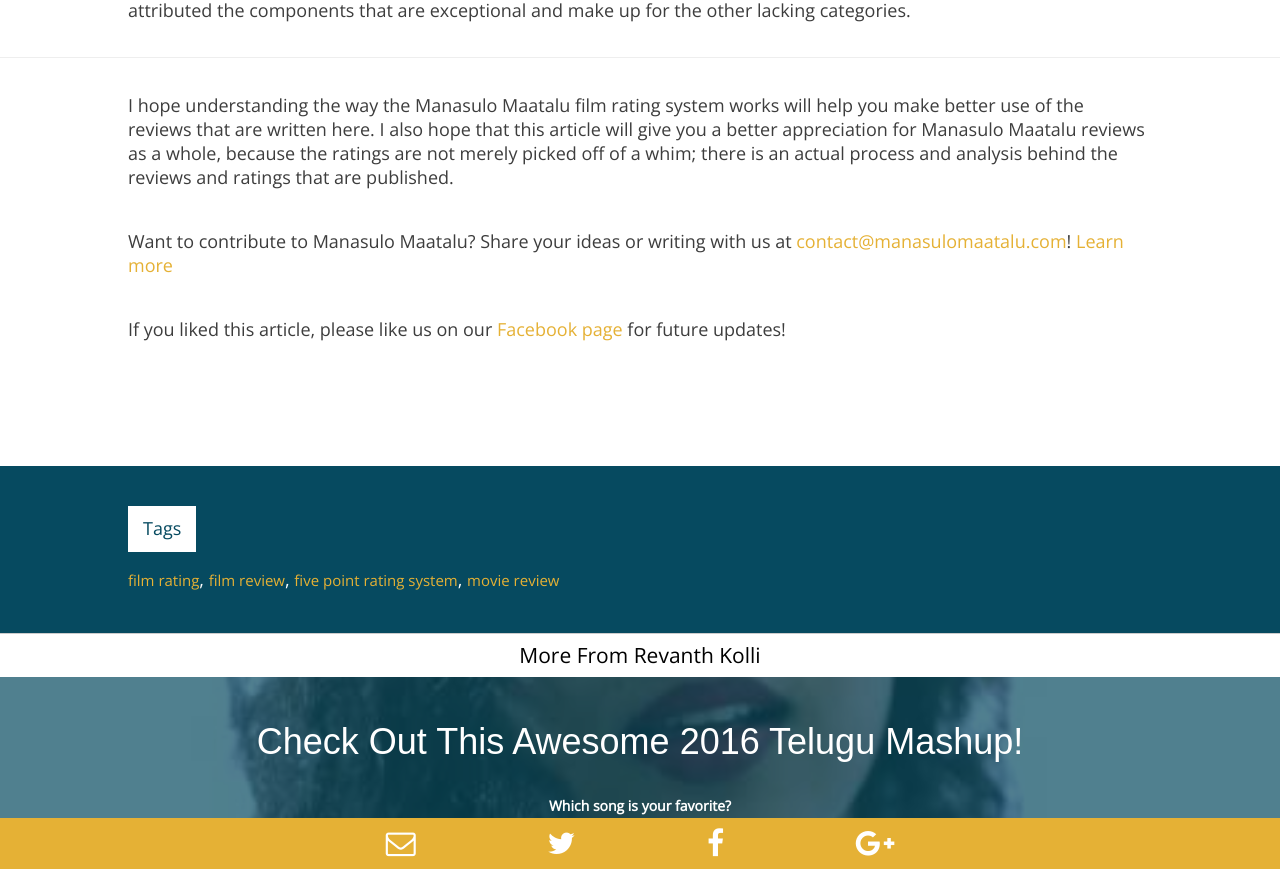
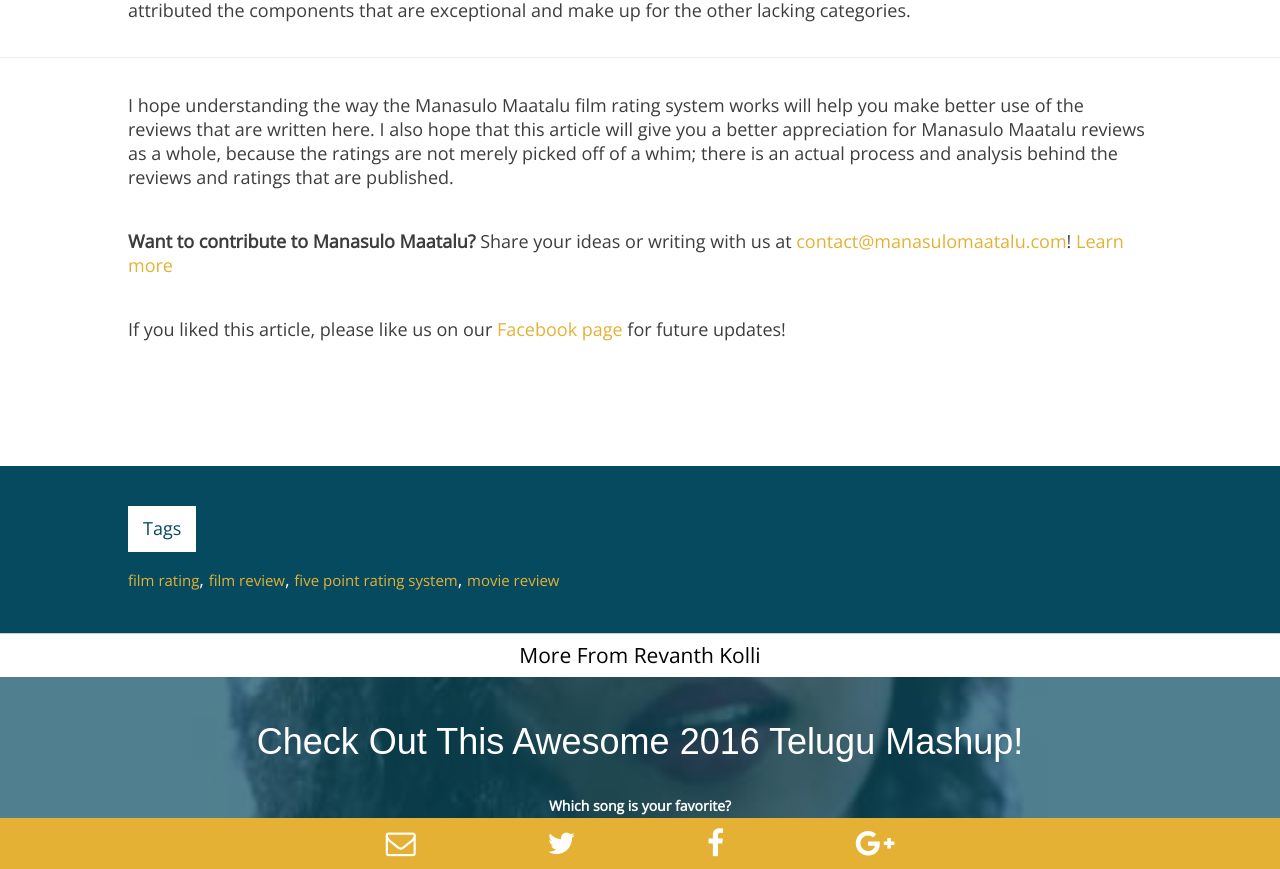
Before and after one commit to revanthkolli/manasulomaatalu, a Jekyll site: the page built from _posts/2016-5-22-The-Mystery-Behind-Manasulo-Maatalu-Film-Ratings.md, in a window 1280 px wide and 900 px high, scrolled down 2088 px. Shown: the part 31-900 px from the top of the window. Built offline with Jekyll 4.4.1, drawn with Linux system fonts in a browser that asks for light colours; nearby versions of some CDN libraries; some web fonts are replaced.

Commit message:
updated typos

```diff
--- a/_layouts/post.html
+++ b/_layouts/post.html
@@ -5,7 +5,7 @@ layout: default
 <article class="post post-detail">
   <div class="entry">
     {{ content }}
-	<p>Want to contribute to Manasulo Maatalu? Share your ideas or writing with us at <a href="mailto:contact@manasulomaatalu.com">contact@manasulomaatalu.com</a>! <a href="{{ site.url }}/about/#submissions"> Learn more </a>
+	<p><b>Want to contribute to Manasulo Maatalu?</b> Share your ideas or writing with us at <a href="mailto:contact@manasulomaatalu.com">contact@manasulomaatalu.com</a>! <a href="{{ site.url }}/about/#submissions"> Learn more </a>
 		<br><p>If you liked this article, please like us on our <a href="https://www.facebook.com/ManasuloMaatalu/" target="_blank">Facebook page</a> for future updates!</p>
 	</p>
   </div>
```
Also changed, not shown: about.md (+2 -2 lines).
